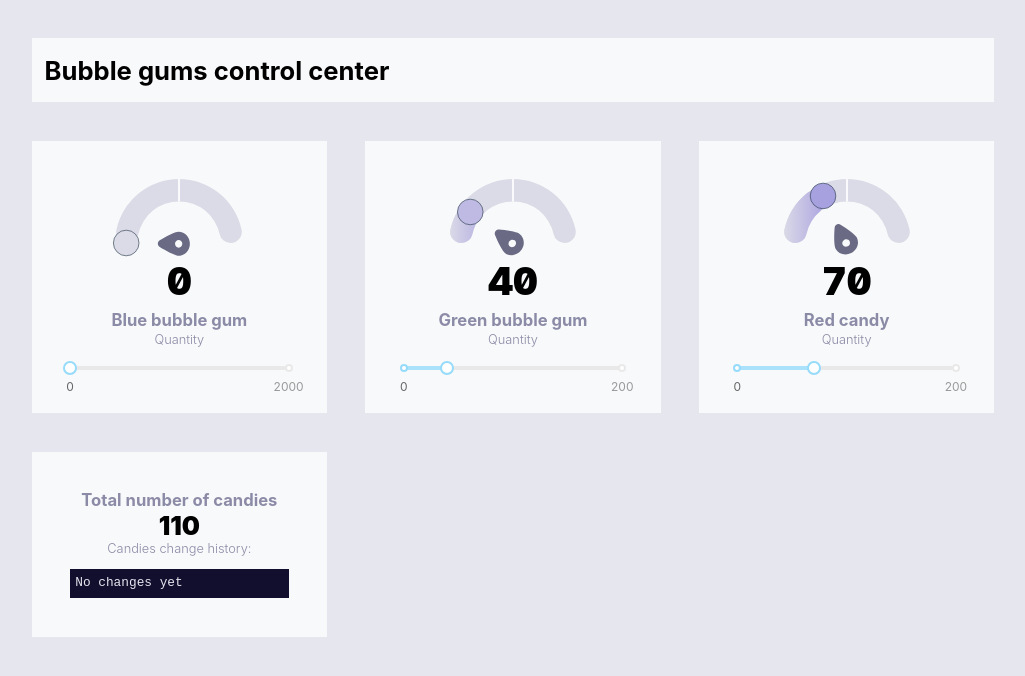
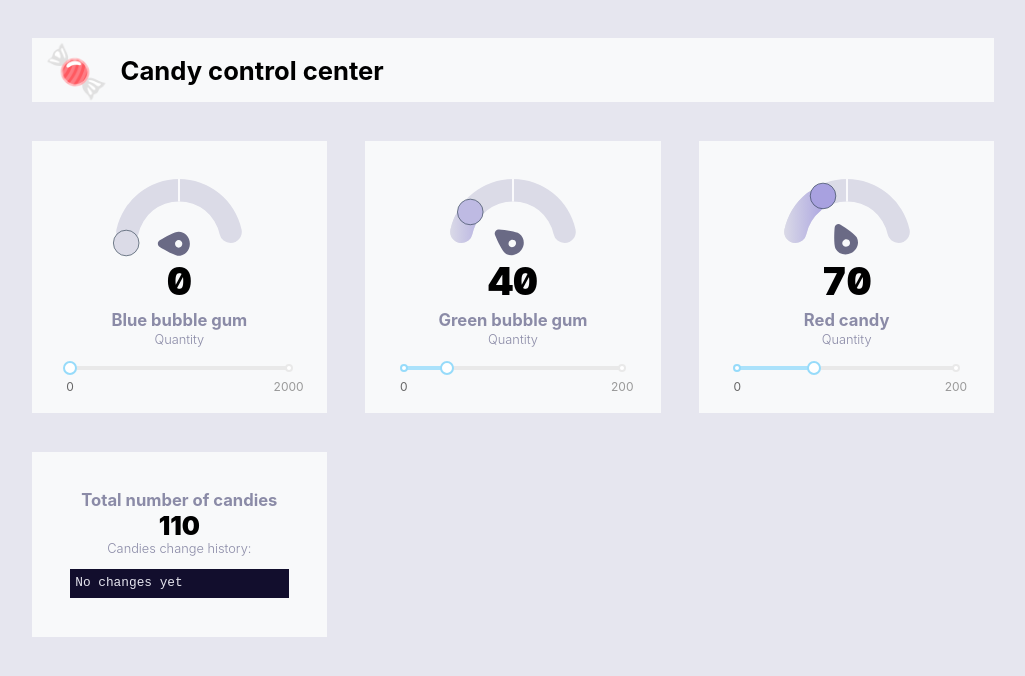
Before and after one commit to simonwinklerzh/creating-a-gauge-in-react, a React (Create React App) app: page / in a window 1280 px wide. Shown: the top 676 px of the page, without its empty margins (127-1152 px from the left). Built offline with nearby package versions, Linux system fonts and the light colour scheme.

Commit message:
Fancier title

```diff
--- a/src/index.css
+++ b/src/index.css
@@ -28,3 +28,7 @@ body {
   padding: 0 1vw;
   background: #f8f9fa;
 }
+
+.title__icon {
+  font-size: 2em;
+}
--- a/src/index.tsx
+++ b/src/index.tsx
@@ -44,7 +44,12 @@ const redCandies : Candy = {
 ReactDOM.render(
   <React.StrictMode>
     <Provider store={store}>
-      <h1 className="title">Bubble gums control center</h1>
+      <h1 className="title">
+        <span
+          role="img"
+          aria-label="Candy icon"
+          className="title__icon">🍬&nbsp;</span>
+        Candy control center</h1>
       <GaugeWithSliderRedux
         value={0}
         max={2000}
```
